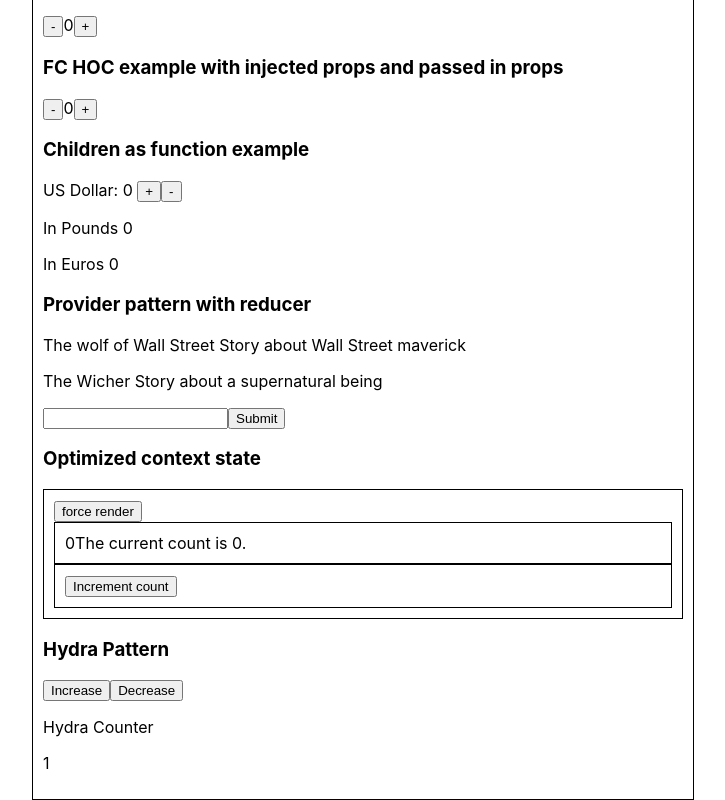
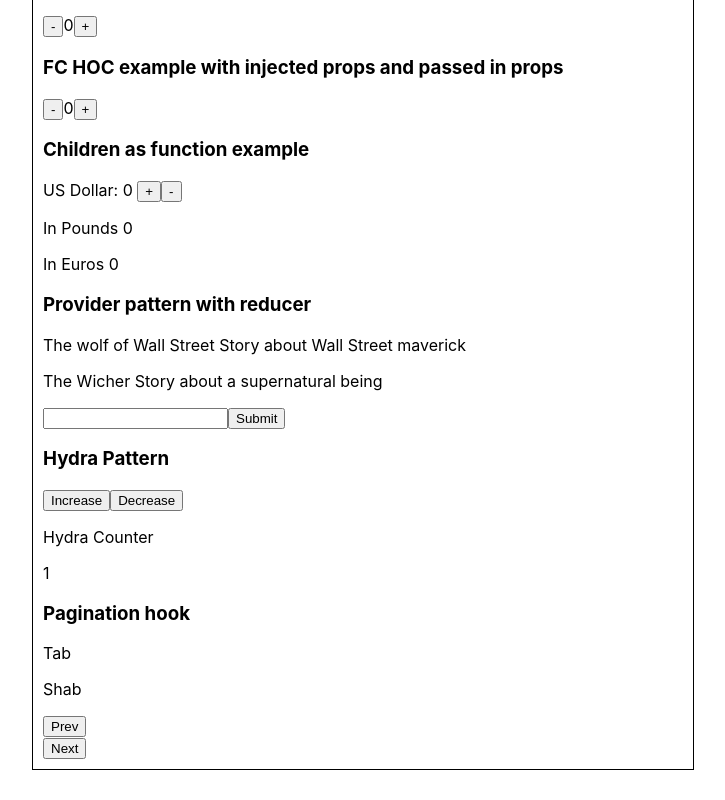
Before and after one commit to alisherk/react-design-patterns-ts, a React (Create React App) app: page / in a window 1280 px wide. Shown: the part 582-1382 px from the top of the page, without its empty margins (277-1002 px from the left). After the commit the page ends 1352 px from the top, so only its background shows below. Built offline with nearby package versions, Linux system fonts and the light colour scheme.

Commit message:
started custom hook patterns

```diff
--- a/src/App.tsx
+++ b/src/App.tsx
@@ -2,9 +2,10 @@ import React from 'react';
 import { PeopleDataProviderUsage, BookDataProviderUsage } from './patterns/provider-pattern';
 import { ToggleCompoundCompUsage } from './patterns/flexible-compound-pattern';
 import { UsageOfAltHocPattern } from './patterns/render-props-pattern'
-import { Usage } from './patterns/optimized-context/Usage';
+//import { Usage } from './patterns/optimized-context/Usage';
 import { HydraUsage } from './patterns/hydra-pattern/HydraUsage';
 import { StateReducerExample  } from './patterns/state-reducer-pattern/state-reducer';
+import { Usage } from './custom-hooks/pagination/Usage';
 import {
     InjectedPropsUsage,
     InjectedAndPassedPropsUsage,
@@ -38,10 +39,10 @@ function App() {
       <UsageOfAltHocPattern />
       <h3> Provider pattern with reducer </h3>
       <BookDataProviderUsage />
-      <h3> Optimized context state</h3>
-      <Usage/>
       <h3> Hydra Pattern</h3>
       <HydraUsage />
+      <h3> Pagination hook</h3>
+      <Usage />
     </div>
   );
 }
--- /dev/null
+++ b/src/custom-hooks/pagination/Usage.tsx
@@ -0,0 +1,92 @@
+import React from 'react';
+import { usePagination } from './usePagination';
+
+const data = [
+  {
+    id: 1,
+    value: 'Tab',
+  },
+  {
+    id: 2,
+    value: 'Shab',
+  },
+  {
+    id: 3,
+    value: 'Hab',
+  },
+  {
+    id: 4,
+    value: 'Tony',
+  },
+  {
+    id: 5,
+    value: 'Dabby',
+  },
+  {
+    id: 6,
+    value: 'Gabby',
+  },
+  {
+    id: 7,
+    value: 'Goddy',
+  },
+  {
+    id: 8,
+    value: 'Tony',
+  },
+  {
+    id: 9,
+    value: 'Fonny',
+  },
+  {
+    id: 10,
+    value: 'Honny',
+  },
+  {
+    id: 11,
+    value: 'Don',
+  },
+  {
+    id: 12,
+    value: 'Hon',
+  },
+  {
+    id: 13,
+    value: 'Jonny',
+  },
+  {
+    id: 14,
+    value: 'Dan',
+  },
+  {
+    id: 15,
+    value: 'Pam',
+  },
+  {
+    id: 16,
+    value: 'Ham',
+  },
+  {
+    id: 17,
+    value: 'Jon',
+  },
+  {
+    id: 18,
+    value: 'Yom',
+  },
+];
+
+export const Usage = () => {
+  const { currentData, next, prev } = usePagination(data, 2);
+  return (
+    <div>
+      {currentData()?.map((item) => (
+        <p key={item.id}> {item.value} </p>
+      ))}
+      <button onClick={prev}>Prev</button>
+      <br/>
+      <button onClick={next}>Next</button>
+
+    </div>
+  );
+};
--- /dev/null
+++ b/src/custom-hooks/pagination/usePagination.ts
@@ -0,0 +1,26 @@
+import { useState } from 'react';
+
+export const usePagination = (data: unknown[], itemsPerPage: number) => {
+  const [currentPage, setCurrentPage] = useState<number>(1);
+  const maxPerPage = Math.ceil(data.length / itemsPerPage);
+
+  function next(): void {
+    setCurrentPage((currentPage) => Math.min(currentPage + 1, maxPerPage));
+  }
+
+  function prev(): void {
+    setCurrentPage((currentPage) => Math.max(currentPage - 1, 1));
+  }
+
+  function jump(page: number): void {
+    const pageNumber = Math.max(1, page);
+    setCurrentPage(() => Math.min(pageNumber, maxPerPage));
+  }
+
+  function currentData(): any[] {
+    const begin = (currentPage - 1) * itemsPerPage;
+    const end = begin + itemsPerPage;
+    return data.slice(begin, end);
+  }
+  return { next, prev, jump, currentData, currentPage, maxPerPage}
+};
```
